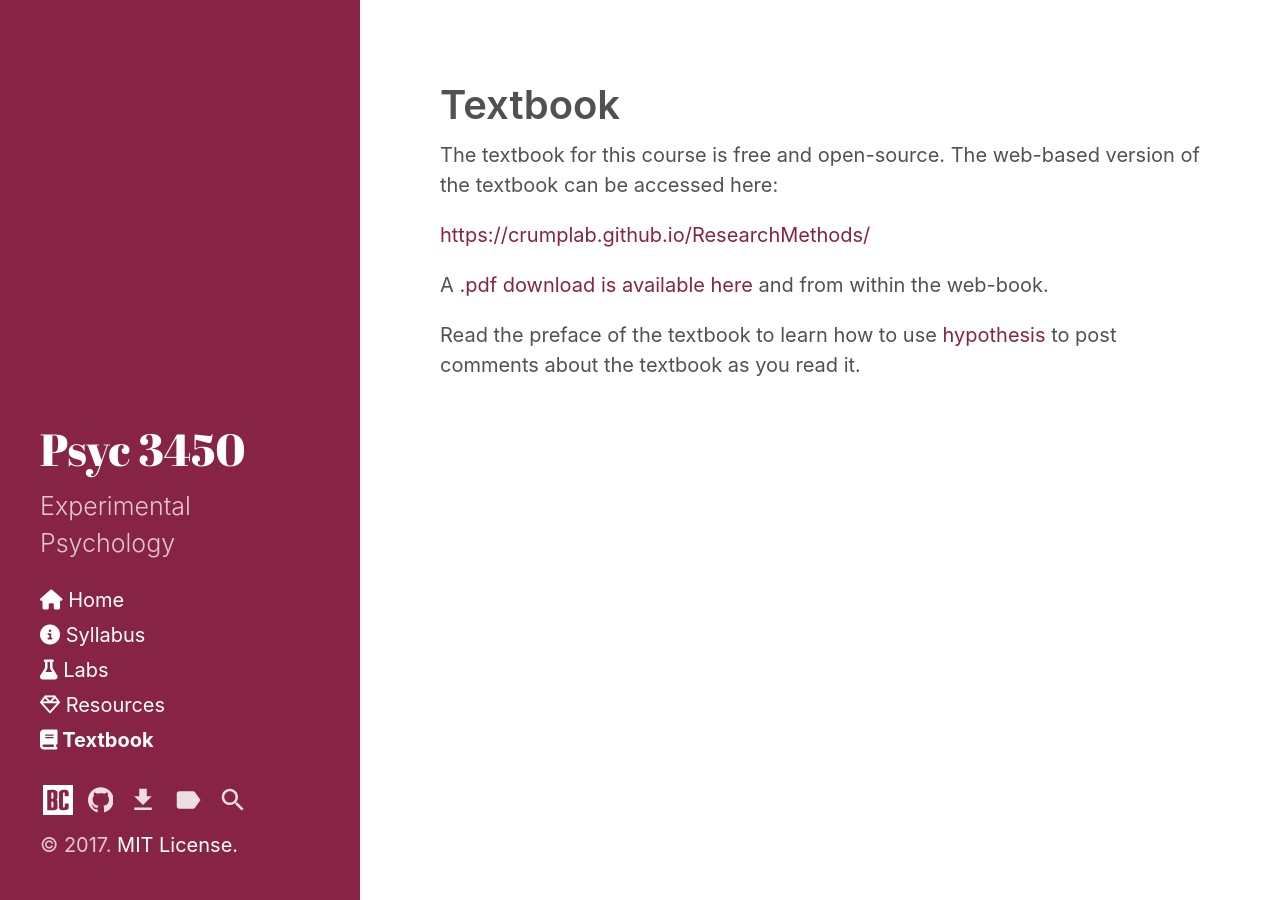
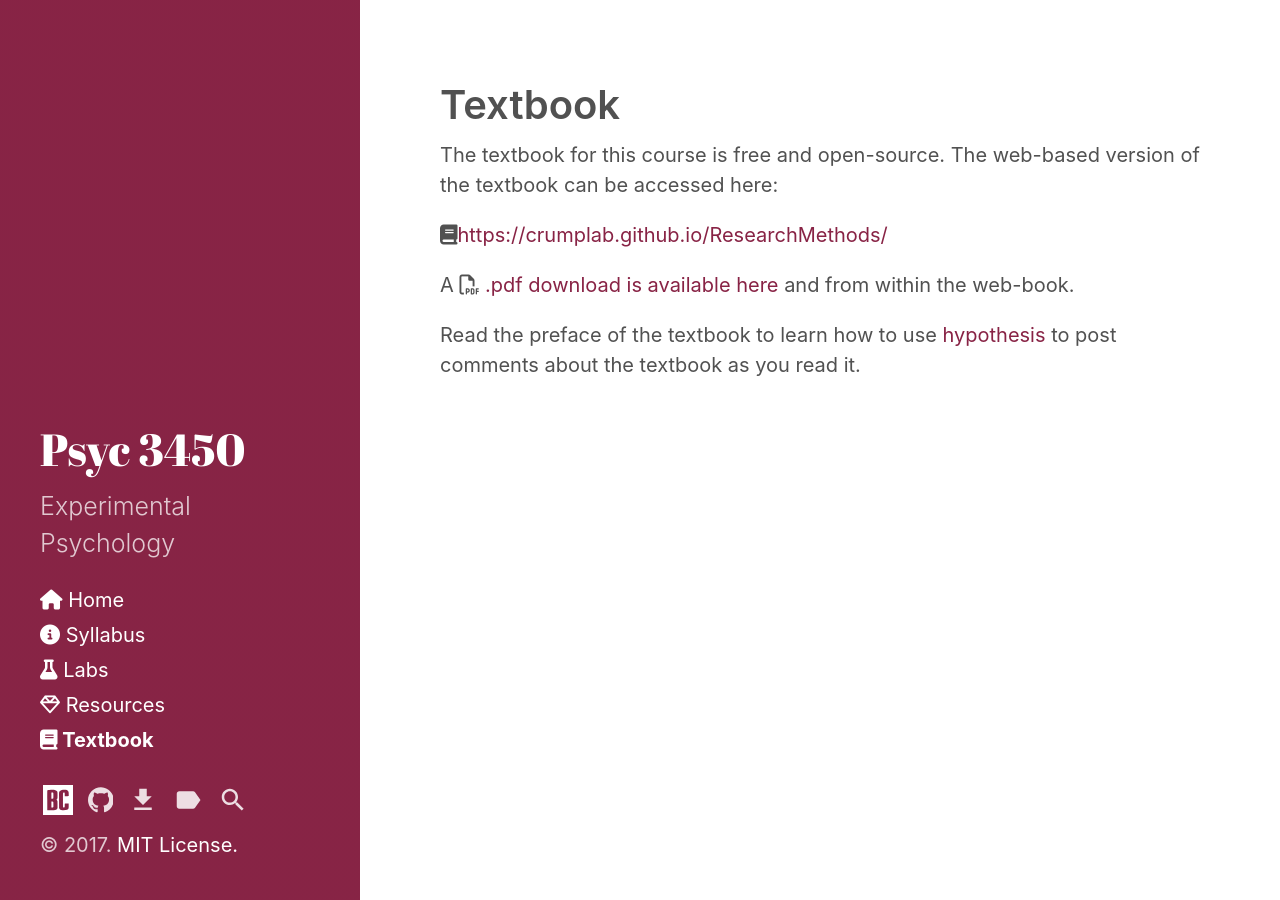
Before and after one commit to enriquepouget/psyc3450, a Jekyll site: the page built from category/textbook.md, in a window 1280 px wide. Built offline with Jekyll 4.4.1, drawn with Linux system fonts in a browser that asks for light colours; nearby versions of some CDN libraries.

Commit message:
add fa icons

```diff
--- a/category/textbook.md
+++ b/category/textbook.md
@@ -7,8 +7,8 @@
 
 The textbook for this course is free and open-source. The web-based version of the textbook can be accessed here:
 
-[https://crumplab.github.io/ResearchMethods/](https://crumplab.github.io/ResearchMethods/)
+<i class="fa fa-book" aria-hidden="true"></i>[https://crumplab.github.io/ResearchMethods/](https://crumplab.github.io/ResearchMethods/)
 
-A [.pdf download is available here](https://crumplab.github.io/ResearchMethods/Methods_Crump.pdf) and from within the web-book.
+A <i class="fa fa-file-pdf-o" aria-hidden="true"></i> [.pdf download is available here](https://crumplab.github.io/ResearchMethods/Methods_Crump.pdf) and from within the web-book.
 
 Read the preface of the textbook to learn how to use [hypothesis](https://web.hypothes.is) to post comments about the textbook as you read it.
```
